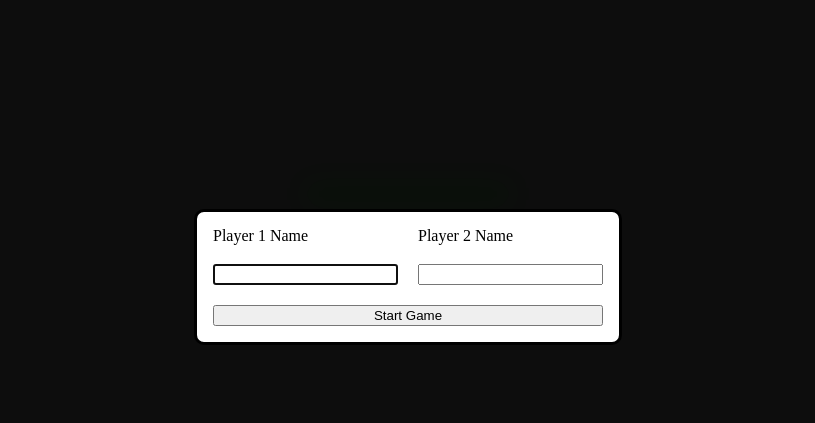
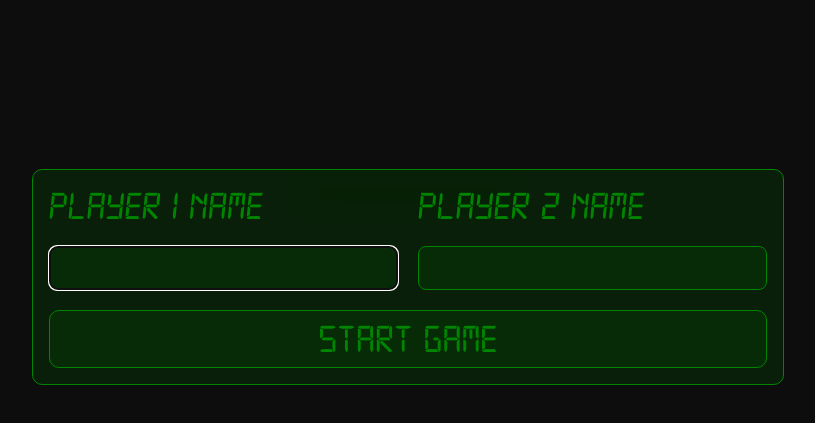
Before and after one commit to Ben-Long50/battleship, a website built with webpack: page src/template.html in a window 1280 px wide. Both pictures are taken after a click on the button "Player vs. Player". Shown: the part 123-546 px from the top of the page, without its empty margins (232-1047 px from the left). Built offline with nearby package versions, Linux system fonts and the light colour scheme.

Commit message:
adjusted styling for buttons and dialog

```diff
--- a/src/styles/main.css
+++ b/src/styles/main.css
@@ -35,7 +35,9 @@ footer {
 }
 
 dialog {
+  background-color: var(--background-color);
   border-radius: 10px;
+  border: solid var(--text-color) 0.75px;
 }
 
 dialog::backdrop {
@@ -43,15 +45,19 @@ dialog::backdrop {
   backdrop-filter: blur(12px);
 }
 
+input {
+  font-size: 40px;
+  font-family: 'digital-italic';
+  color: var(--text-color);
+  background-color: var(--background-color);
+  border: solid var(--text-color) 0.75px;
+  border-radius: 8px;
+}
+
 .dialog-button-container {
   display: flex;
   justify-content: center;
   gap: 5%;
-}
-
-.mode-button {
-  font-size: 24px;
-  border-radius: 5px;
 }
 
 #single-input-container {
@@ -65,6 +71,9 @@ dialog::backdrop {
   display: flex;
   flex-direction: column;
   gap: 20px;
+  font-size: 40px;
+  font-family: 'digital-italic';
+  color: var(--text-color);
 }
 
 #dual-input-container {
@@ -125,7 +134,7 @@ dialog::backdrop {
   place-items: center;
 }
 
-#turn-button {
+button {
   font-family: 'digital';
   color: var(--text-color);
   font-size: 40px;
@@ -136,7 +145,7 @@ dialog::backdrop {
   padding: 8px;
 }
 
-#turn-button:hover {
+button:hover {
   background-color: var(--hover-color);
 }
 
```
